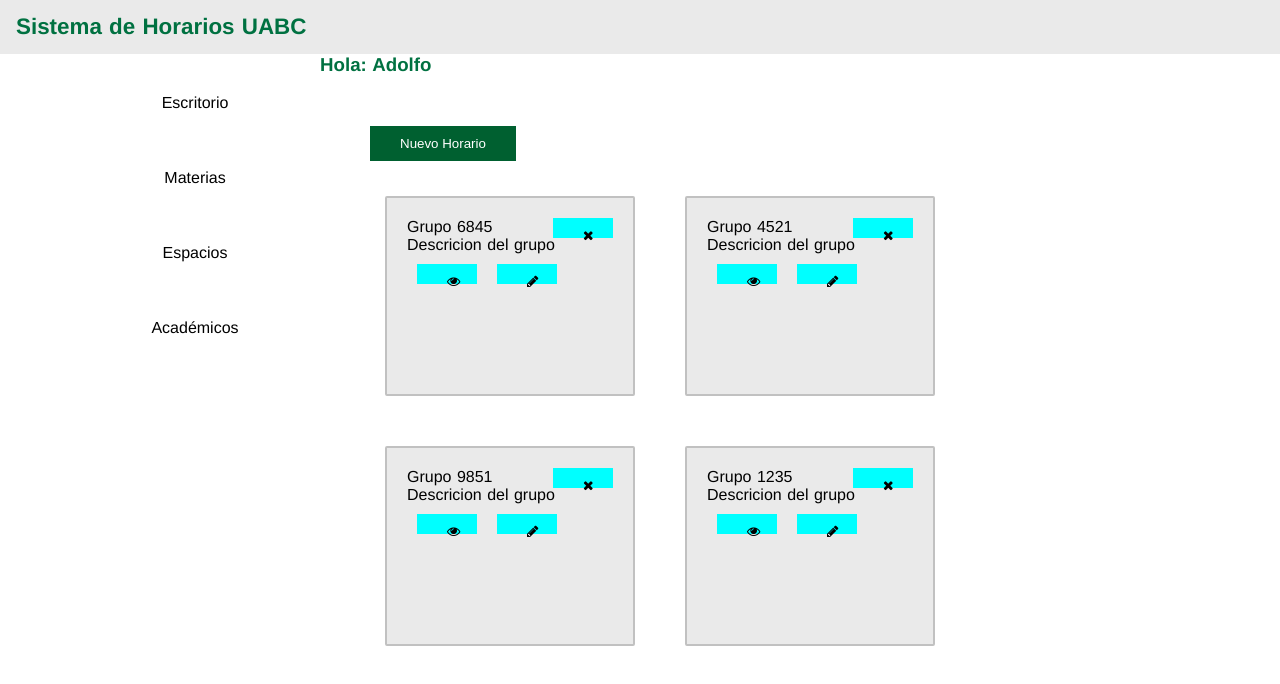
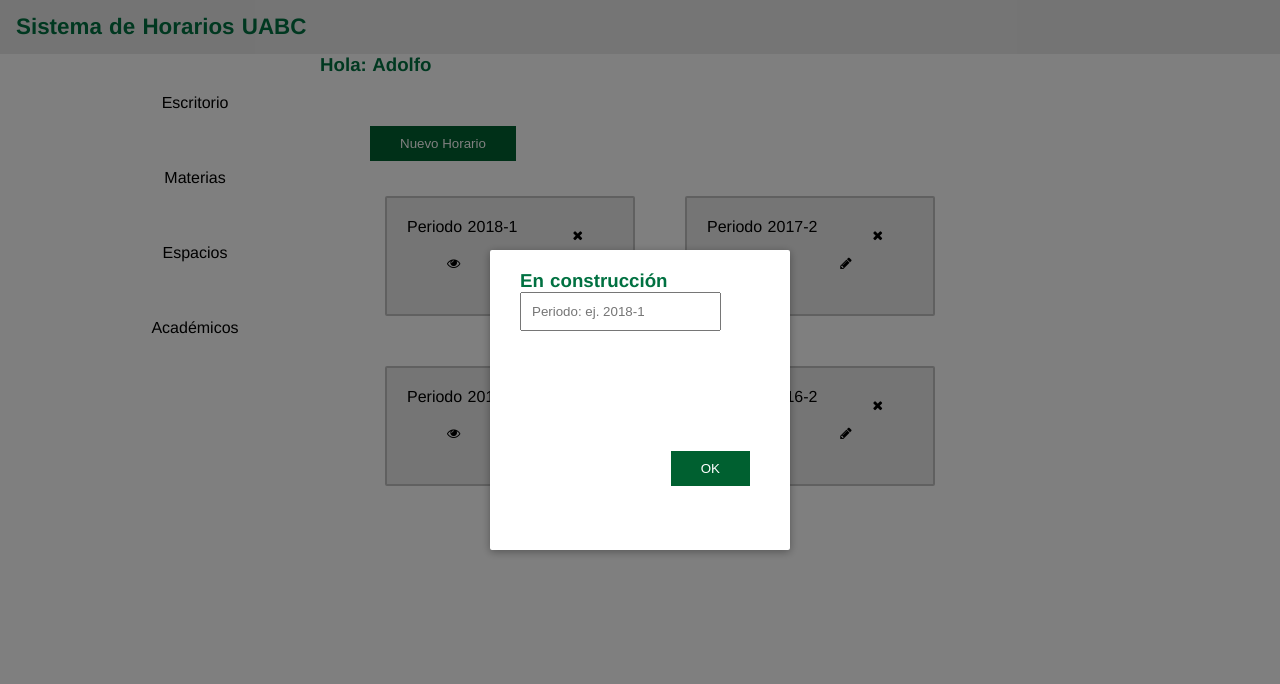
Before and after one commit to pedro-m-g/timetables-app, a Nuxt app: page /dashboard in a window 1280 px wide. Both pictures are taken after a click on the button "Nuevo Horario". Shown: the top 684 px of the page. Built offline with nearby package versions, Linux system fonts and the light colour scheme.

Commit message:
Se ajusto el dashboard y se crearon letreros EN CONSTRUCCION

```diff
--- a/components/Dashboard.vue
+++ b/components/Dashboard.vue
@@ -1,24 +1,68 @@
 <template>
   <div class="root">
-      <button>Nuevo Horario</button>
+      <button v-on:click="showNewModal = true">Nuevo Horario</button>
+
+
+      <transition name="modal" v-if="showModal">
+    <div class="modal-mask">
+      <div class="modal-wrapper">
+        <div class="modal-container">
+
+          <h3>En construcción</h3>
+
+          <div class="modal-footer">
+            <slot name="footer">
+              <button class="modal-default-button" @click="showModal = false">
+                OK
+              </button>
+            </slot>
+          </div>
+        </div>
+      </div>
+    </div>
+  </transition>
+
+      <!-- nuevo horario-->
+      <transition name="modal" v-if="showNewModal">
+    <div class="modal-mask">
+      <div class="modal-wrapper">
+        <div class="modal-container">
+            <h3>En construcción</h3>
+
+
+            <form @submit.prevent="addPeriod">
+              <input type="text" placeholder="Periodo: ej. 2018-1" v-model="period">
+                <button class="modal-default-button" v-on:click="showNewModal = false">
+                OK
+              </button>
+            </form>
+
+
+        </div>
+      </div>
+    </div>
+  </transition>
+
+
+
 
       <div class="row">
           <div v-for="group in Groups"
             :value="group.id"
             :key="group.id" class="col col-6 square">
-          <p>Grupo {{group.name}}</p>
-            <p>{{group.description}}</p>
+          <p>Periodo {{group.name}}</p>
         <div id="options">
-             <button class="option">
+             <button class="option" @click="showModal = true">
                <i class="fa fa-eye"></i>
              </button>
              <button class="option">
                <i class="fa fa-pencil"></i>
              </button>
-             <button class="option close">
+             <button class="option close" v-on:click="deletePeriod(group.id)">
                <i class="fa fa-close"></i>
              </button>
         </div>
+
       </div>
     </div>
   </div>
@@ -28,30 +72,41 @@
 export default {
   data () {
       return {
+          period: '',
           Groups: [
               {
                 id: 1,
-                name: '6845',
-                description: 'Descricion del grupo'
+                name: '2018-1'
               },
               {
                 id: 2,
-                name: '4521',
-                  description: 'Descricion del grupo'
+                name: '2017-2'
               },
-              {
+             {
                 id: 3,
-                name: '9851',
-                description: 'Descricion del grupo'
+                name: '2017-1'
               },
               {
                 id: 4,
-                name: '1235',
-                description: 'Descricion del grupo'
+                name: '2016-2'
               }
-          ]
+          ],
+          showModal:false,
+          showNewModal: false
       }
-  }
+  },
+methods:
+    {
+        deletePeriod : function(index){
+            //alert(index);
+            this.Groups.splice(index-1,1);
+        },
+        addPeriod : function(){
+            this.Groups.push({id:this.Groups.length+1,name:this.period});
+            this.period = '';
+        }
+
+    }
 }
 
 </script>
@@ -60,9 +115,18 @@
 .root {
   padding: 40px;
 }
+    .fa-close:hover{
+        color: #ba181d;
+    }
+    .fa-pencil:hover{
+        color:#c1c1c1;
+    }
+    .fa-eye:hover{
+        color:#c1c1c1;
+    }
 .square{
     width: 250px;
-    height: 200px;
+    height: 120px;
     padding: 20px;
     background-color: #eaeaea;
     margin: 25px;
@@ -70,12 +134,13 @@
     border: solid #c1c1c1 2px;
     position: relative;
 }
+input{
+        padding: 10px 10px 10px 10px;
+    }
+.option {
 
-.option {
-    display: inline-block;
-    background-color: aqua;
-    height: 20px;
-    width: 35px;
+    background: none;
+
     text-align: center;
     color:black;
 }
@@ -84,4 +149,72 @@
   right: 10px;
   top: 10px;
 }
+
+.modal-mask {
+  position: fixed;
+  z-index: 9998;
+  top: 0;
+  left: 0;
+  width: 100%;
+  height: 100%;
+  background-color: rgba(0, 0, 0, .5);
+  display: table;
+  transition: opacity .3s ease;
+}
+
+.modal-wrapper {
+  display: table-cell;
+  vertical-align: middle;
+}
+
+.modal-container {
+  width: 300px;
+height: 300px;
+  margin: 0px auto;
+  padding: 20px 30px;
+  background-color: #fff;
+  border-radius: 2px;
+  box-shadow: 0 2px 8px rgba(0, 0, 0, .33);
+  transition: all .3s ease;
+  font-family: Helvetica, Arial, sans-serif;
+
+}
+
+.modal-header h3 {
+  margin-top: 0;
+  color: #42b983;
+}
+
+.modal-body {
+  margin: 20px 0;
+}
+
+.modal-default-button {
+  float: right;
+  margin-top: 120px;
+}
+
+
+/*
+ * The following styles are auto-applied to elements with
+ * transition="modal" when their visibility is toggled
+ * by Vue.js.
+ *
+ * You can easily play with the modal transition by editing
+ * these styles.
+ */
+
+.modal-enter {
+  opacity: 0;
+}
+
+.modal-leave-active {
+  opacity: 0;
+}
+
+.modal-enter .modal-container,
+.modal-leave-active .modal-container {
+  -webkit-transform: scale(1.1);
+  transform: scale(1.1);
+}
 </style>
--- a/components/MenuView.vue
+++ b/components/MenuView.vue
@@ -65,6 +65,7 @@
         padding-top: 15px;
 
     }
+
     .element:hover{
         background-color: #5eab5e;
         color: white;
```
